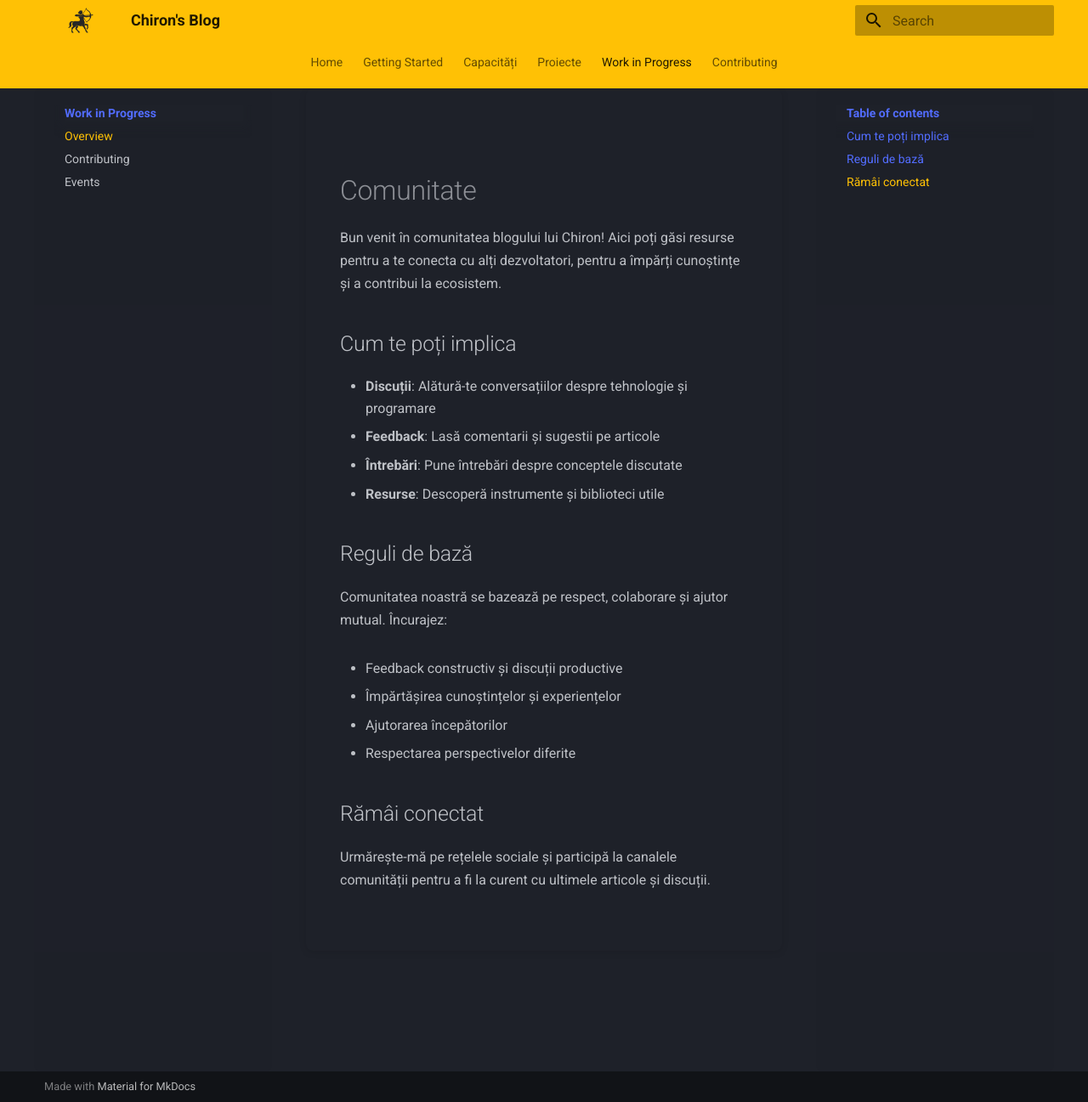
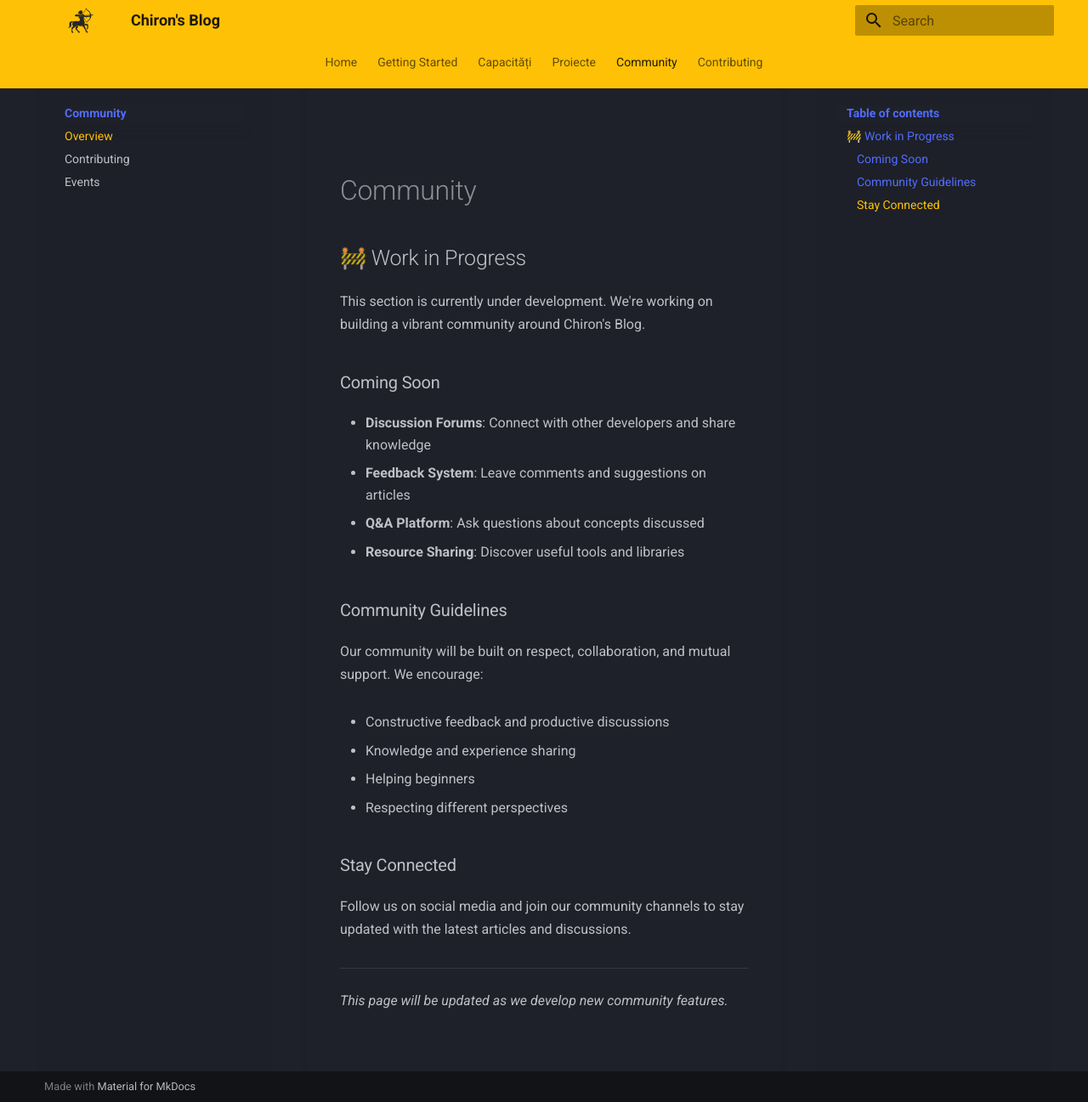
Before and after one commit to chironsb/chironsb.github.io, an MkDocs documentation site: the page built from docs/community/index.md, in a window 1280 px wide and 1297 px high. Shown: the whole window at 85% size. Built offline with MkDocs 1.6.1 and Material for MkDocs 9.7.7, drawn with Linux system fonts in a browser that asks for light colours.

Commit message:
fix: hide ALL sidebar elements on mobile, update Community content to Work in Progress

```diff
--- a/docs/community/index.md
+++ b/docs/community/index.md
@@ -1,23 +1,29 @@
-# Comunitate
+# Community
 
-Bun venit în comunitatea blogului lui Chiron! Aici poți găsi resurse pentru a te conecta cu alți dezvoltatori, pentru a împărți cunoștințe și a contribui la ecosistem.
+## 🚧 Work in Progress
 
-## Cum te poți implica
+This section is currently under development. We're working on building a vibrant community around Chiron's Blog.
 
-- **Discuții**: Alătură-te conversațiilor despre tehnologie și programare
-- **Feedback**: Lasă comentarii și sugestii pe articole
-- **Întrebări**: Pune întrebări despre conceptele discutate
-- **Resurse**: Descoperă instrumente și biblioteci utile
+### Coming Soon
 
-## Reguli de bază
+- **Discussion Forums**: Connect with other developers and share knowledge
+- **Feedback System**: Leave comments and suggestions on articles
+- **Q&A Platform**: Ask questions about concepts discussed
+- **Resource Sharing**: Discover useful tools and libraries
 
-Comunitatea noastră se bazează pe respect, colaborare și ajutor mutual. Încurajez:
+### Community Guidelines
 
-- Feedback constructiv și discuții productive
-- Împărtășirea cunoștințelor și experiențelor
-- Ajutorarea începătorilor
-- Respectarea perspectivelor diferite
+Our community will be built on respect, collaboration, and mutual support. We encourage:
 
-## Rămâi conectat
+- Constructive feedback and productive discussions
+- Knowledge and experience sharing
+- Helping beginners
+- Respecting different perspectives
 
-Urmărește-mă pe rețelele sociale și participă la canalele comunității pentru a fi la curent cu ultimele articole și discuții.
+### Stay Connected
+
+Follow us on social media and join our community channels to stay updated with the latest articles and discussions.
+
+---
+
+*This page will be updated as we develop new community features.*
--- a/docs/stylesheets/extra.css
+++ b/docs/stylesheets/extra.css
@@ -895,6 +895,7 @@
 
 /* Hide mobile sidebar artifacts on NON-parallax pages (Getting Started, Capacități, etc.) */
 @media screen and (max-width: 768px) {
+  body:not(:has(.mdx-parallax)) .md-sidebar,
   body:not(:has(.mdx-parallax)) .md-sidebar__scrollwrap,
   body:not(:has(.mdx-parallax)) .md-sidebar__inner,
   body:not(:has(.mdx-parallax)) .md-nav--primary,
--- a/mkdocs.yml
+++ b/mkdocs.yml
@@ -113,7 +113,7 @@
       - Signals și Modulare: strudelcheatsheet/10-Signals-Modulare.md
       - Vizualizări și Controale: strudelcheatsheet/11-Vizualizari-Controale.md
       - Lista Completă: strudelcheatsheet/99-Lista-Completa.md
-  - Work in Progress:
+  - Community:
     - Overview: community/index.md
     - Contributing: community/contributing.md
     - Events: community/events.md
```
